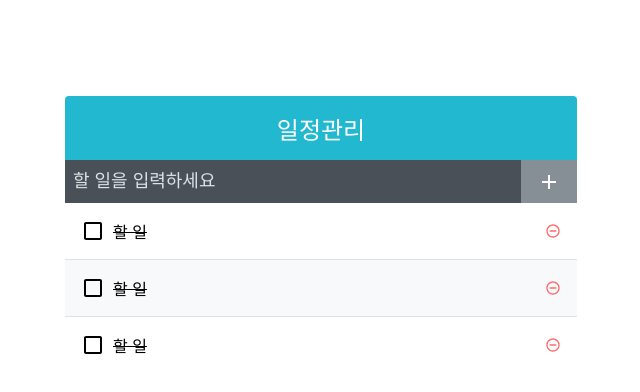
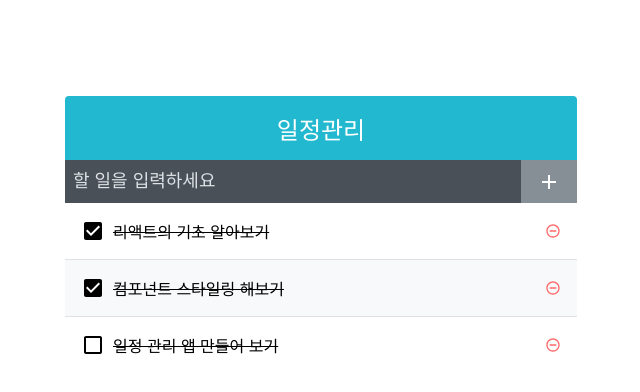
Before and after one commit to sundoforce/todo-app, a React (Create React App) app: page / in a window 1280 px wide. Shown: the top 392 px of the page, without its empty margins (319-959 px from the left). Built offline with nearby package versions, Linux system fonts and the light colour scheme.

Commit message:
#10.3.2 list, todo"

```diff
--- a/src/App.js
+++ b/src/App.js
@@ -1,13 +1,30 @@
-import React from 'react';
+import React, { useState } from 'react';
 import TodoTemplate from './components/TodoTemplate';
 import TodoInsert from './components/TodoInsert';
 import TodoList from './components/TodoList';
 
 const App = () => {
+  const [todos, setTodos] = useState([
+    {
+      id: 1,
+      text: '리액트의 기초 알아보기',
+      checked: true,
+    },
+    {
+      id: 2,
+      text: '컴포넌트 스타일링 해보기',
+      checked: true,
+    },
+    {
+      id: 3,
+      text: '일정 관리 앱 만들어 보기',
+      checked: false,
+    }
+  ])
   return (
     <TodoTemplate>
       <TodoInsert />
-      <TodoList />
+      <TodoList todos={todos} />
     </TodoTemplate>
   )
 }
--- a/src/components/TodoList.js
+++ b/src/components/TodoList.js
@@ -1,12 +1,12 @@
 import React from 'react';
 import TodoListItem from './TodoListItem';
 
-const TodoList = () => {
+const TodoList = ({ todos }) => {
     return (
         <div className="TodoList">
-            <TodoListItem/>
-            <TodoListItem/>
-            <TodoListItem/>
+            {todos.map(todo => (
+               <TodoListItem todo={todo} key={todo.id} />
+            ))}
         </div>
     )
 }
--- a/src/components/TodoListItem.js
+++ b/src/components/TodoListItem.js
@@ -4,14 +4,16 @@ import {
     MdCheckBox,
     MdRemoveCircleOutline,
 } from 'react-icons/md';
+import cn from 'classnames';
 import './TodoListItem.scss';
 
-const TodoListItem = () => {
+const TodoListItem = ( {todo} ) => {
+    const { text, checked } = todo;
     return (
         <div className="TodoListItem">
-            <div className="checkbox">
-                <MdCheckBoxOutlineBlank />
-                <div className="text">할 일 </div>
+            <div className={cn('checkbox', { checked })}>
+                {checked ? <MdCheckBox /> : <MdCheckBoxOutlineBlank />}
+                <div className="text">{ text } </div>
             </div>
             <div className="remove">
                 <MdRemoveCircleOutline />
```
